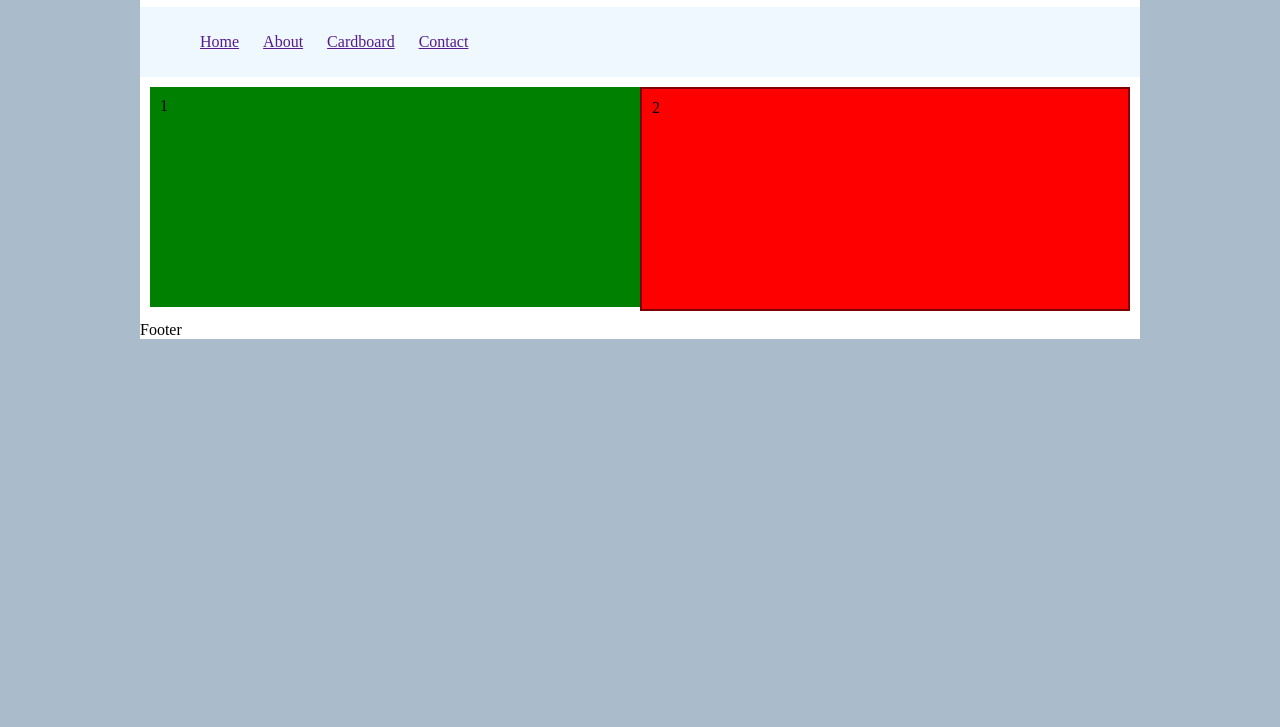
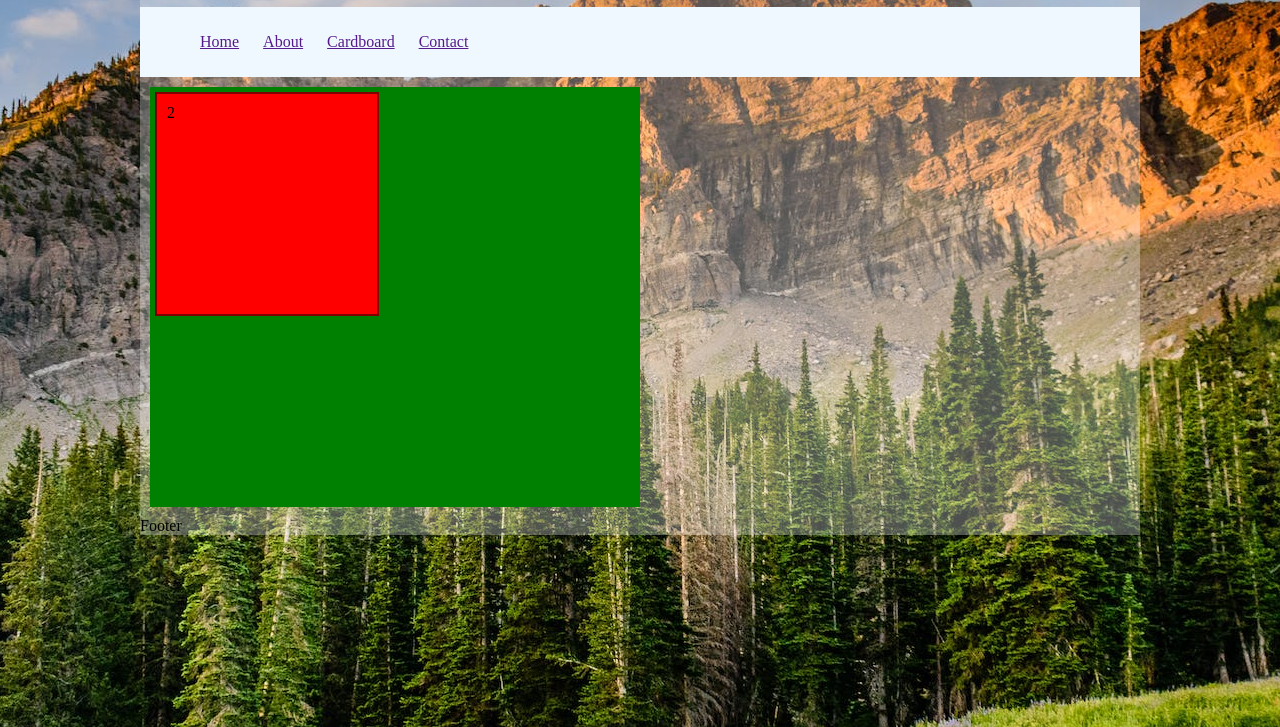
Before and after one commit to zgacnik/zgacnik.github.io, a plain HTML site: page box.html in a window 1280 px wide. Shown: the part 73-800 px from the top of the page. Drawn offline with Linux system fonts and the light colour scheme.

Commit message:
class work.

```diff
--- a/box.css
+++ b/box.css
@@ -1,13 +1,18 @@
 body {
+
     margin: 0;
     padding: 0;
     background-color: #abc;
+    background: url(mountains.jpeg) no-repeat fixed center;
+
 }
 
 #wrap {
+
     width: 1000px;
-    background-color: white;
+    background-color: rgb(255, 255, 255, 0.3);
     margin: 0 auto;
+
 }
 
 nav {
@@ -27,22 +32,25 @@ nav li {
 .one {
 
     width: 470px;
-    height: 200px;
+    height: 400px;
     background-color: green;
-    float: left;
+    /* float: left; */
     padding: 10px;
-    /* visibility: hidden; */
+    position: relative;
 
 }
 
 .two {
 
-    width: 466px;
+    width: 200px;
     height: 200px;
     background-color: red;
-    float: right;
+    /* float: right; */
     padding: 10px;
     border: 2px solid maroon;
+    position: absolute;
+    top: 5px;
+    left: 5px;
 
 }
 
--- a/box.html
+++ b/box.html
@@ -25,8 +25,9 @@
         </nav>
 
         <section>
-            <div class="one">1</div>
-            <div class="two">2</div>
+            <div class="one">1
+                <div class="two">2</div>
+            </div>
         </section>
 
         <footer>Footer</footer>
```
Also changed, not shown: mountains.jpeg (added).
